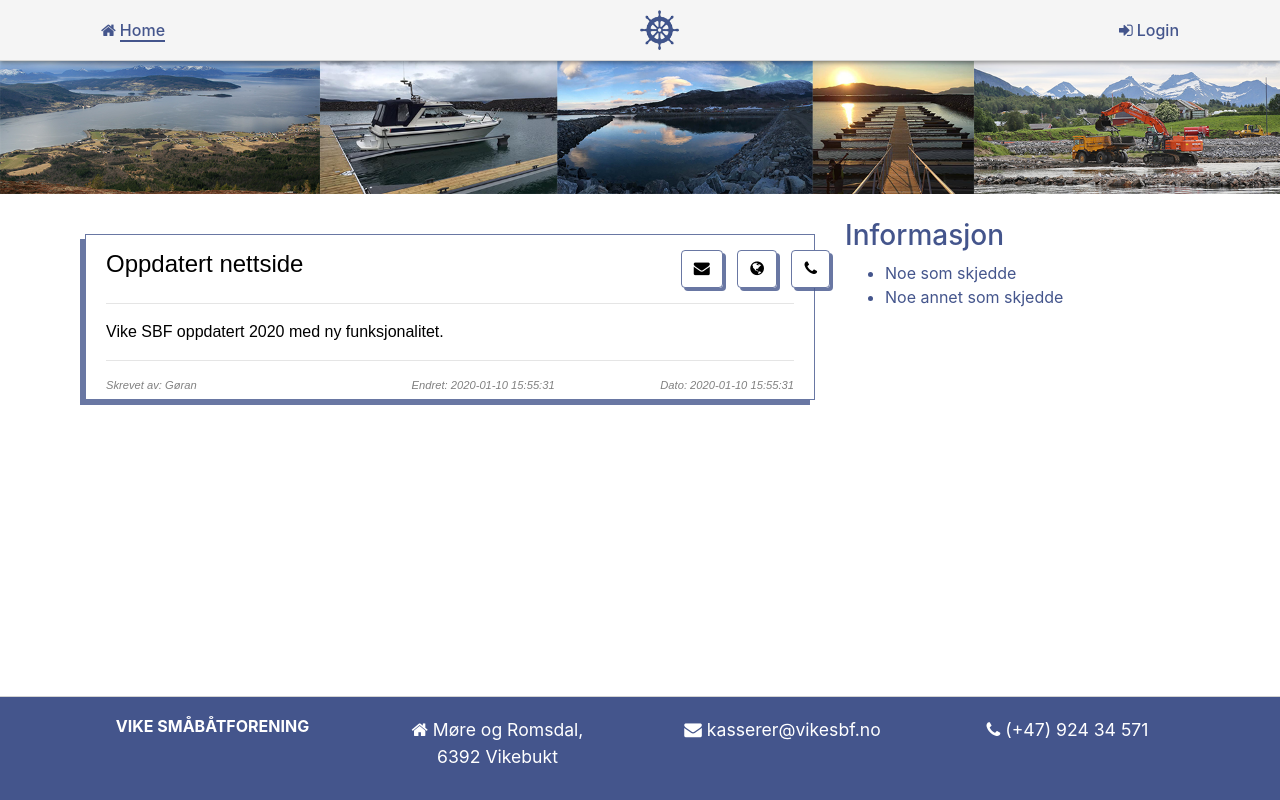
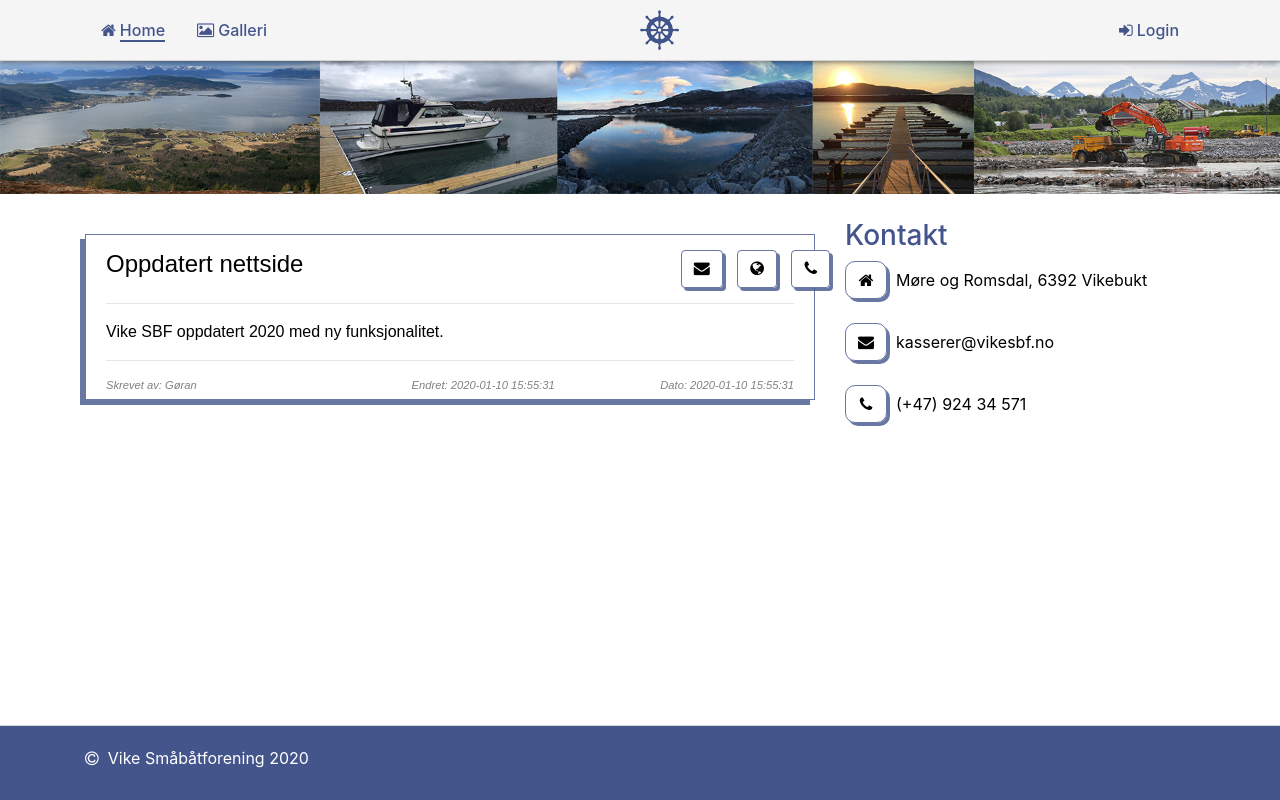
Before and after one commit to gohovd/vsbf_php, a PHP site: page / in a window 1280 px wide. Run offline with PHP 8.4, Linux system fonts and the light colour scheme; data that the repository does not hold is empty; a stand-in replaces the project's code that opens the database connection; some libraries are stand-ins or nearby versions.

Commit message:
nav generator

```diff
--- a/css/style.css
+++ b/css/style.css
@@ -1,3 +1,29 @@
+#under-construction {
+    position: absolute;
+    top: 50%;
+    left: 50%;
+    transform: translate(-50%, -50%);
+    font-size: 3em;
+    font-family: Arial, Helvetica, sans-serif;
+    color: white;
+    text-decoration: underline;
+
+}
+
+#message-container {
+    position: fixed;
+    z-index: 10;
+    top: 25px;
+    left: 50%;
+    transform: translateX(-50%);
+}
+#message p {
+    display: inline-block;
+}
+#message i {
+    display: inline-block;
+}
+
 #navigation-bar {
     position: relative;
     background-color: whitesmoke;
@@ -70,9 +96,16 @@ li#Loginlink.nav-link, li#Logoutlink.nav-link {
     padding-top: 10px;
     padding-bottom: 100px;
 }
-
-#sidebar {
-    margin-bottom: 100px;
+#sidebar div {
+    color: black;
+    text-align: left;
+}
+#sidebar i {
+    padding: 10px;
+    border-radius: 10px;
+    min-width: 42px;
+    min-height: 38px;
+    text-align: center;
 }
 
 /* holds cms buttons, func buttons, and posts */
@@ -127,6 +160,10 @@ li#Loginlink.nav-link, li#Logoutlink.nav-link {
     background-color: white;
 }
 
+button:disabled:hover {
+    background-color: transparent;
+}
+
 #btn-row>button {
     margin-left: 10px;
 }
@@ -145,25 +182,23 @@ li#Loginlink.nav-link, li#Logoutlink.nav-link {
     min-width: 350px;
     background-color: white;
     border: 1px solid rgba(68, 85, 140, 0.8);
+    box-shadow: -5px 5px 0px 0px rgba(68, 85, 140, 0.8);
     color: black;
-    /* border-radius: 10px; */
     margin-top: 15px;
     margin-bottom: 35px;
     font-family: Arial, Helvetica, sans-serif;
-    box-shadow: -5px 5px 0px 0px rgba(68, 85, 140, 0.8);
+
     padding-left: 20px;
     padding-right: 20px;
 }
 
+
 #post-header {
-
     padding-top: 15px;
 }
-
 #post-footer {
     padding-bottom: 5px;
 }
-
 #updated-date, #date {
     font-size: 0.7em;
     text-align: right;
@@ -190,7 +225,6 @@ body {
     position: relative;
     color: rgb(68, 85, 140);
     min-height: 100vh;
-    /* background-color: rgba(0,0,0,0.1); */
 }
 
 footer {
@@ -201,7 +235,7 @@ footer {
     border-top: 1px solid lightgray;
     background-color: rgb(68, 85, 140);
     color: white;
-    text-align: center;
+    text-align: left;
     width: 100%;
 }
 
--- a/foot.php
+++ b/foot.php
@@ -1,34 +1,5 @@
 <footer class="page-footer">
-
   <div class="container">
-
-    <div class="row">
-      <div class="col-md-3">
-        <h6 class="text-uppercase font-weight-bold"> Vike Småbåtforening</h6>
-      </div>
-
-      <div class="col-md-3 contact-detail">
-        <i class="fa fa-home"></i><span class="contact-detail-text"> Møre og Romsdal, <br>6392 Vikebukt</span>
-      </div>
-
-      <div class="col-md-3 contact-detail">
-        <i class="fa fa-envelope"></i><span class="contact-detail-text"> kasserer@vikesbf.no</span>
-      </div>
-
-      <div class="col-md-3 contact-detail">
-        <i class="fa fa-phone"></i><span class="contact-detail-text"> (+47) 924 34 571</span>
-      </div>
-
-    </div>
-
+    <i class="fa fa-copyright" aria-hidden="true"></i>&nbsp;&nbsp;Vike Småbåtforening 2020
   </div>
-
 </footer>
-
-<style>
-
-.page-footer {
-  font-size: 1.1em;
-}
-
-</style>
--- a/index.php
+++ b/index.php
@@ -15,13 +15,14 @@ if (session_id() == "") {
 <?php include('nav-bar.php'); ?>
 
 <body>
+
+    <?php echo '<div id="message-container"></div>'; ?>
+
     <!-- TODO: Sliding gallery image -->
     <img id="landing-image" class="img-fluid" src="./media/landing.png" style="margin-bottom: 15px;">
 
     <script type="text/javascript">
         var loggedin = '<?php if (isset($_SESSION['loggedin'])) { echo $_SESSION['loggedin'];} else { echo 0;} ?>';
-        var message = '<?php if (isset($_SESSION['message'])) { echo $_SESSION['message'];} else { echo "NA";} ?>';
-        console.log("Message: "+message);
     </script>
 
     <?php
@@ -56,10 +57,32 @@ if (session_id() == "") {
             </div>
 
                 <script type="text/javascript">
-                    $(function () {
-                        // initi tooltips around the globe
+                    $(document).ready(function() {
+                        var message = '<?php if (isset($_SESSION['message'])) { echo $_SESSION['message'];} else { echo "";} ?>';
+                        if (message != "") {
+                            document.getElementById("message-container").appendChild(showMessage("success", message));
+                            setTimeout(function() {
+                                document.getElementById("message").parentNode.removeChild(document.getElementById("message"));
+                            }, 5000);
+                        }
+                        <?php
+                        // remove current message
+                        $_SESSION['message'] = "";
+                        ?>
+
+                        // init tooltips around the globe
                         $('[data-toggle="tooltip"]').tooltip()
-                    })
+
+                        // deactivate edit and delete btns if no posts to edit or delete
+                        if (document.getElementsByClassName("post").length == 1) {
+                            document.getElementById("update-news").disabled = true;
+                            document.getElementById("delete-news").disabled = true;
+                        } else {
+                            document.getElementById("update-news").disabled = false;
+                            document.getElementById("delete-news").disabled = false;
+                        }
+
+                    });
                 </script>
 
                 <div id="news-posts">
@@ -165,11 +188,10 @@ if (session_id() == "") {
             </div>
 
             <div id="sidebar" class="col-md-4">
-                <h3>Informasjon</h3>
-                <ul>
-                    <li>Noe som skjedde</li>
-                    <li>Noe annet som skjedde</li>
-                </ul>
+                <h3>Kontakt</h3>
+                    <div class="contact-detail-text"><i class="c-btn fa fa-home"></i>&nbsp;&nbsp;Møre og Romsdal, 6392 Vikebukt</div><br>
+                    <div class="contact-detail-text"><i class="c-btn fa fa-envelope"></i>&nbsp;&nbsp;kasserer@vikesbf.no</div><br>
+                    <div class="contact-detail-text"><i class="c-btn fa fa-phone"></i>&nbsp;&nbsp;(+47) 924 34 571</div>
             </div>
 
         </div>
--- a/js/show-message.js
+++ b/js/show-message.js
@@ -1,17 +1,42 @@
-function showMessage(type, message) {
-    var msg_div = document.createElement("div");
-        msg_div.id = "msg_div";
-        msg_div.classList.add("label");
+function showMessage(type, text) {
+    console.log("Message: " + text);
+    var message = document.createElement("div");
+        message.id = "message";
+        message.setAttribute("role", "alert");
+        message.className = "alert";
+
+    var icon = document.createElement("i");
+        icon.setAttribute("aria-hidden", "true");
+
+    var p = document.createElement("span");
+        p.innerHTML = text;
 
     switch (type) {
         case "warning":
+            icon.className = "fa fa-exclamation";
+            message.className = "alert alert-warning";
+            break;
+        case "danger":
+            icon.className = "fa fa-times-circle-o";
+            message.className = "alert alert-danger";
+            break;
+        case "info":
+            icon.className = "fa fa-info";
+            message.className = "alert alert-info";
+            break;
+        case "success":
+            icon.className = "fa fa-check";
+            message.className = "alert alert-success";
+            break;
+        default:
+            icon.className = "fa fa-anchor";
+            message.className = "alert alert-primary";
+            break;
+    }
 
-        break;
-        case "danger":
+    message.appendChild(icon);
+    message.innerHTML += "&nbsp;&nbsp;";
+    message.appendChild(p);
 
-        break;
-        case "info":
-
-        break;
-    }
+    return message;
 }
--- a/nav-bar.php
+++ b/nav-bar.php
@@ -44,7 +44,7 @@ if (session_id() == "") {
                 'url' => '/galleri',
                 'icon' => 'fa fa-picture-o',
                 'function' => '',
-                'restricted' => true
+                'restricted' => false
             ),
             'Logout' => array
             (
```
Also changed, not shown: galleri.php (added, +12 -0 lines), helpers/auth.php (+5 -3 lines), js/modal-news.js (+9 -5 lines), login.php (+20 -3 lines), register.php (+5 -4 lines).
